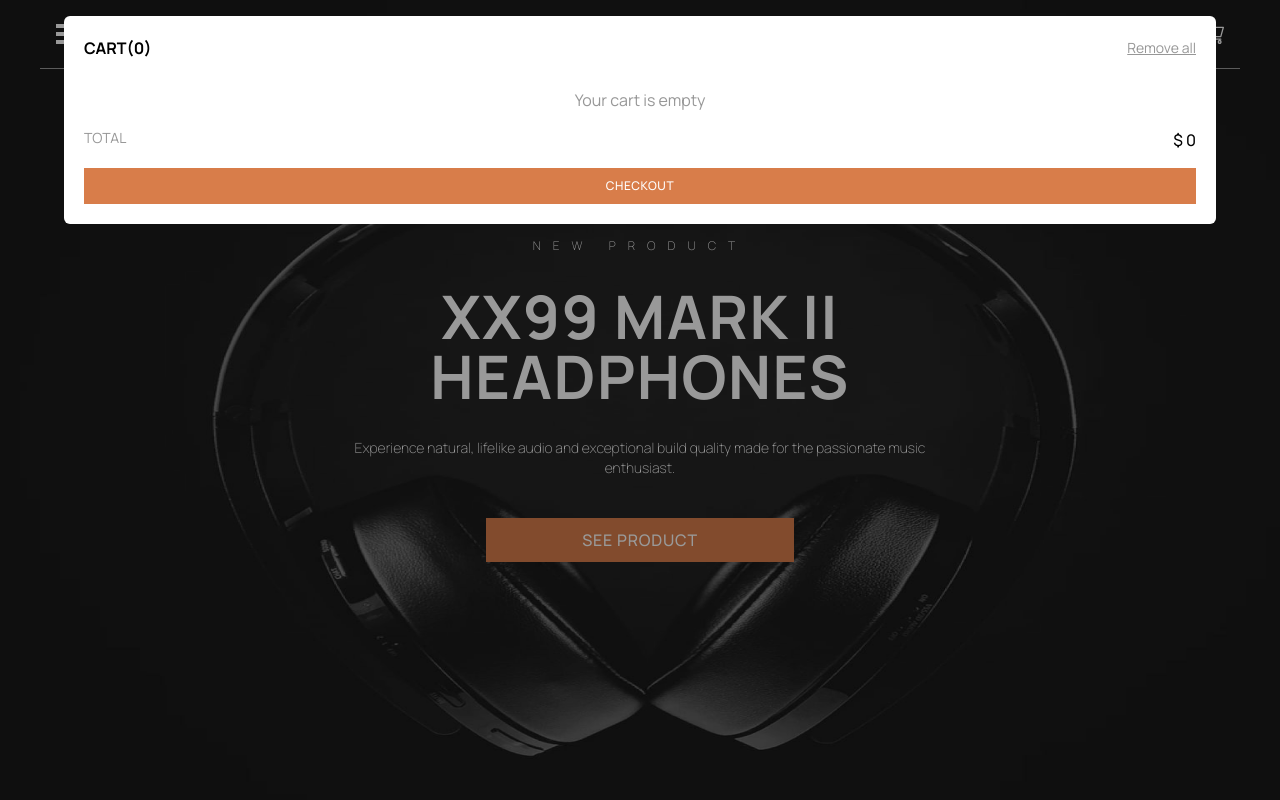
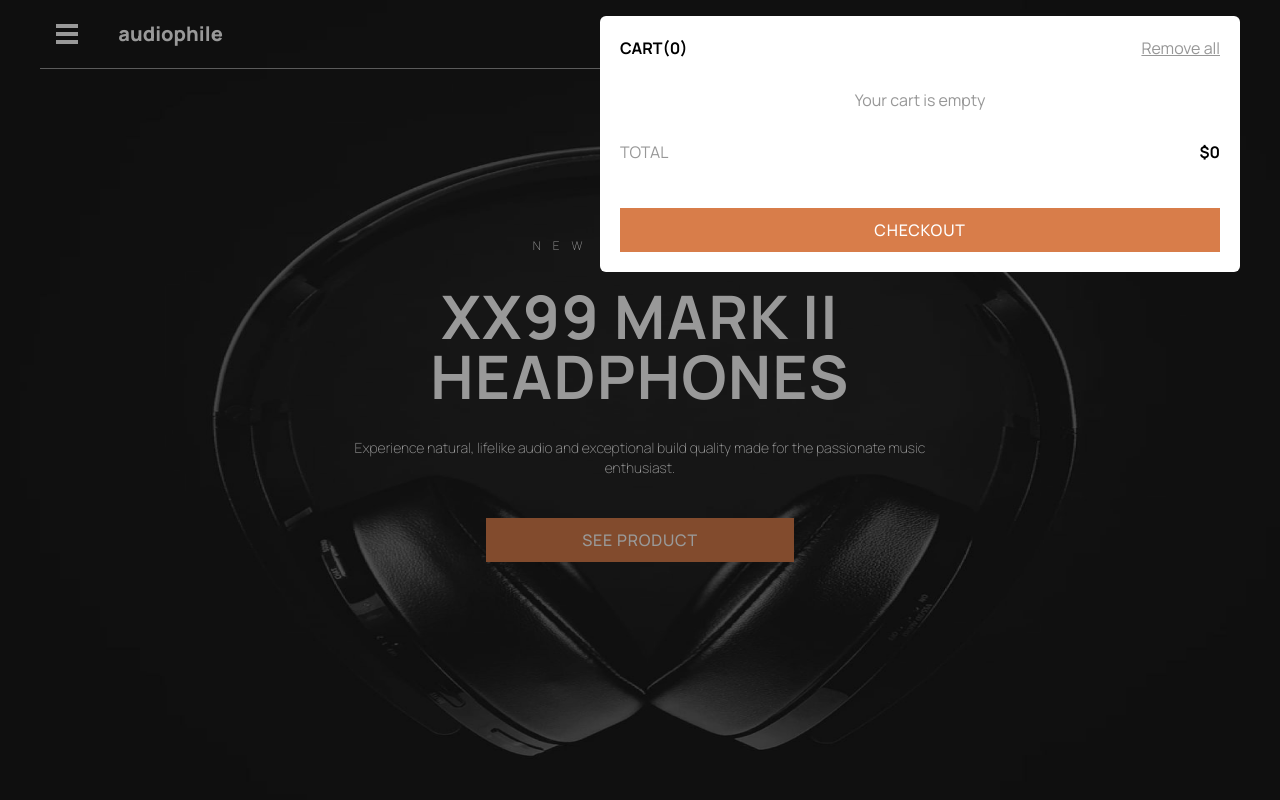
Before and after one commit to Dotjos/audiophile-ecommerce, a Next.js app: page / in a window 1280 px wide. Both pictures are taken after a click on the element 1212 px from the left and 34 px from the top of the page. Shown: the top 800 px of the page. Built offline with nearby package versions, Linux system fonts and the light colour scheme.

Commit message:
UI-Cart-desktopView-Done

```diff
--- a/src/app/Components/Backdrop.tsx
+++ b/src/app/Components/Backdrop.tsx
@@ -10,15 +10,13 @@ interface BackdropProps {
 }
 
 const Backdrop: React.FC<BackdropProps> = ({
-  isVisible = true,
   className = "",
   children = null,
 }) => {
   // if (!isVisible) return null;
   const pathname = usePathname();
+  const { closeMenu, closeCart } = useStore();
   const previousPathname = useRef(pathname);
-  const closeMenu = useStore((state) => state.closeMenu);
-  const closeCart = useStore((state) => state.closeCart);
 
   useEffect(() => {
     if (previousPathname.current !== pathname) {
@@ -28,12 +26,11 @@ const Backdrop: React.FC<BackdropProps> = ({
     }
   }, [pathname, closeMenu, closeCart]);
 
-
   const handleClick = (e: MouseEvent<HTMLDivElement>): void => {
     // Only trigger onClick if clicking the backdrop itself (not children)
     if (e.target === e.currentTarget ) {
       closeMenu(); // Close the menu when backdrop is clicked
-      closeCart(); // Close the cart when backdrop is clicked
+      closeCart(); //
     }
   };
 
@@ -49,5 +46,4 @@ const Backdrop: React.FC<BackdropProps> = ({
   );
 };
 
-
 export default Backdrop;
--- a/src/app/Components/Cart.tsx
+++ b/src/app/Components/Cart.tsx
@@ -1,35 +1,39 @@
 "use client";
 import { Button } from "../Components";
+import { formatPrice } from "../utils";
 import useStore from "../Zustore";
 import Backdrop from "./Backdrop";
 import CartItem from "./CartItem";
 
 const Cart = () => {
-  const { cartItems, totalItems, clearCart, totalPrice } = useStore();
+  const { cartItems, totalItems,cartIsOpen, clearCart, totalPrice } = useStore();
+  // handleClick
+
+  if(!cartIsOpen) return null;
 
   return (
-    <Backdrop>
-    <div className=" w-9/10 rounded-md p-5 top-4 absolute bg-PureWhite-100">
+    <Backdrop className="w-full flex justify-center md:justify-end md:pr-10 pt-16 md:pt-24">
+    <div className=" w-9/10 md:w-1/2  rounded-md p-5 top-4 absolute bg-PureWhite-100">
         <div className="flex justify-between mb-7">
-            <h1 className="font-bold text-md">CART({totalItems})</h1>
-            <button className="text-sm text-Gray-200 underline" onClick={clearCart}>Remove all</button>
+            <h1 className="font-bold md:text-base text-md">CART({totalItems})</h1>
+            <button className="text-sm md:text-base text-Gray-200 underline" onClick={clearCart}>Remove all</button>
         </div>
 
         {/* Cart Items */}
         {cartItems.length === 0 ? (
-          <p className="text-center text-Gray-200">Your cart is empty</p>
+          <p className="text-center md:text-base text-Gray-200">Your cart is empty</p>
         ) : (
           cartItems.map((item) => (
             <CartItem item={item} key={item.id}/>
           ))
         )}
-        <div className="flex justify-between mt-4">
-          <h1 className="text-sm text-Gray-200">TOTAL</h1>
-          <h2 className="font-medium">$ {totalPrice}</h2>
+        <div className="flex justify-between mt-4 md:my-7">
+          <h1 className="text-sm md:text-base text-Gray-200">TOTAL</h1>
+          <h2 className="font-bold md:text-base">{formatPrice(totalPrice)}</h2>
         </div>
 
         {/* Checkout button */}
-        <Button text="CHECKOUT" className="w-full mt-4" link="checkout" basePath="" disabled={totalItems===0}/>
+        <Button text="CHECKOUT" className="w-full md:text-base mt-4 " link="checkout" basePath="" disabled={totalItems===0}/>
       </div>
     </Backdrop>
   );
--- a/src/app/Components/CartItem.tsx
+++ b/src/app/Components/CartItem.tsx
@@ -2,6 +2,7 @@
 import { ProductImage } from "../Components";
 import { QuantityInput } from "./QuantityInput";
 import useStore from "../Zustore";
+import { formatPrice } from "../utils";
 
 interface Product {
   id: string;
@@ -30,19 +31,19 @@ const CartItem = ({item}:CartItemProps) => {
 
   return (
     <div className="flex items-center mb-4 justify-between">
-         <div className="rounded-lg overflow-hidden h-14 w-14">
+         <div className="rounded-lg overflow-hidden h-14 w-15">
            <ProductImage
              src={item.smallImage || "/images/placeholder.png"}
              alt={`cart-${item.name}`}
-             className="h-full w-full object-fill"
+             className="h-full w-full object-fill border"
              width={40}
              height={40}
            />
          </div>
          {/* Item details */}
-         <div className="text-[11px] items-center text-left w-3/10 flex font-semibold space-y-1 flex-col uppercase">
-           <span className="text-left w-full">{item.cartName}</span>
-           <span className="text-Gray-200 text-left w-full">${item.price}</span>
+         <div className="text-sm items-center text-left w-3/10 flex font-semibold space-y-1 flex-col uppercase">
+           <span className="text-left font-semibold w-full">{item.cartName}</span>
+           <span className="text-Gray-200 font-semibold text-left w-full">{formatPrice(item.price)}</span>
          </div>
          {/* Quantity (optional) */}
          <div className="w-3/10 h-6 overflow-hidden flex items-center justify-center">
--- a/src/app/Components/Menu.tsx
+++ b/src/app/Components/Menu.tsx
@@ -31,10 +31,11 @@ const Menu = ({ isOpen, onClose }: MenuProps) => {
     onClose();
   }
 
+
   return (
     <>
       {/* Menu content */}
-     <Backdrop>
+     <Backdrop >
       <div className="absolute flex flex-col px-4 pb-6 pt-15 gap-y-11 overflow-hidden z-50 w-full bg-WhiteSmoke-100 rounded-b-lg">
 
          <div onClick={handleNavigation} className="cursor-pointer">
```
